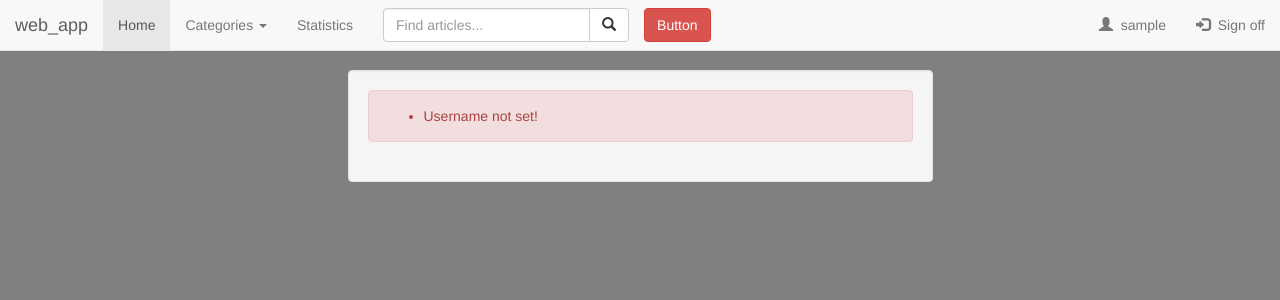
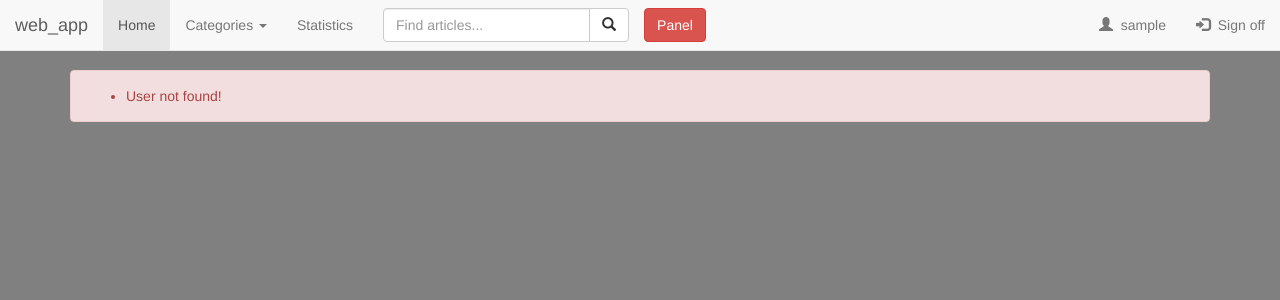
Before and after one commit to tricic/web_app, a PHP site: page /profile.php in a window 1280 px wide. Shown: the top 300 px of the page. Run offline with PHP 8.4, Linux system fonts and the light colour scheme; the visitor is signed in with stand-in values (Sample User, id 1); some libraries are stand-ins or nearby versions.

Commit message:
Minor changes

```diff
--- a/includes/page.header.php
+++ b/includes/page.header.php
@@ -41,10 +41,10 @@
 				</div>
 			</form>
 			<?php
-				if(!empty($_SESSION)) { if($_SESSION['rank_id'] < 3) echo '<button class="btn btn-danger navbar-btn">Button</button>';
+				if(!empty($_SESSION)) { if($_SESSION['rank_id'] < 3) echo '<button class="btn btn-danger navbar-btn">Panel</button>';
 			?>
 				<ul class="nav navbar-nav navbar-right">
-					<li><a href="profile.php?username=<?php echo $_SESSION['username'] ?>"><span class="glyphicon glyphicon-user"></span> &nbsp<?php echo $_SESSION['username'] ?></a></li>
+					<li><a href="profile.php?username=<?= $_SESSION['username'] ?>"><span class="glyphicon glyphicon-user"></span> &nbsp<?= $_SESSION['username'] ?></a></li>
 					<li><a href="signoff.php"><span class="glyphicon glyphicon-log-in"></span> &nbspSign off</a></li>
 				</ul>
 				<?php } else {?>
@@ -92,7 +92,7 @@
     <?php if(!empty($_SESSION)) {
 			if($_SESSION['rank_id'] < 3) echo '<button class="btn btn-danger navbar-btn">Button</button>'; ?>
 		<ul class="nav navbar-nav navbar-right">
-			<li><a href="profile.php?username=<?php echo $_SESSION['username'] ?>"><span class="glyphicon glyphicon-user"></span> &nbsp<?php echo $_SESSION['username'] ?></a></li>
+			<li><a href="profile.php?username=<?= $_SESSION['username'] ?>"><span class="glyphicon glyphicon-user"></span> &nbsp<?= $_SESSION['username'] ?></a></li>
 			<li><a href="signoff.php"><span class="glyphicon glyphicon-log-in"></span> &nbspSign off</a></li>
 		</ul>
     <?php } else {?>
--- a/includes/process.comments.remove.php
+++ b/includes/process.comments.remove.php
@@ -6,7 +6,6 @@ $comment_id = $_POST['id'];
 
 // Server-side protection, checks if POST passed comment username is equal to session username or if session user is admin/mod
 if($_SESSION['username'] == $_POST['username'] || $_SESSION['rank_id'] == 1 || $_SESSION['rank_id'] == 2) {
-
     require_once($_SERVER['DOCUMENT_ROOT'] . '/web_app/includes/connection.admin.php');
     $query = "DELETE FROM comment WHERE comment_id = $comment_id";
     $result = $mysqli->query($query);
@@ -15,5 +14,5 @@ if($_SESSION['username'] == $_POST['username'] || $_SESSION['rank_id'] == 1 || $
         echo "Comment deleted!";
     }
 } else {
-    echo ";)";
+    exit(";)");
 }
--- a/includes/process.profile.php
+++ b/includes/process.profile.php
@@ -1,5 +1,4 @@
 <?php
-include_once('function.alerts.php');
 if(isset($_GET['username']) && !empty($_GET['username'])) {
     $username = $_GET['username'];
 
@@ -10,13 +9,5 @@ if(isset($_GET['username']) && !empty($_GET['username'])) {
 
     if($result->num_rows) {
         $user = $result->fetch_object();
-        // echo "<p><strong>ID:</strong> $user->user_id</p>";
-        // echo "<p><strong>Username:</strong> $user->username</p>";
-        // echo "<p><strong>Rank:</strong> $user->rank</p>";
-        // echo "<p><strong>Joined:</strong> $user->reg_date</p>";
-    } else {
-        danger_alert("User not found!");
     }
-} else {
-    danger_alert("Username not set!");
 }
--- a/index.php
+++ b/index.php
@@ -6,13 +6,14 @@
 <!DOCTYPE html>
 <html lang="en">
     <head>
-        <title></title>
+        <title>web_app</title>
         <meta charset="UTF-8">
         <meta name="viewport" content="width=device-width, initial-scale=1">
         <link rel="stylesheet" href="https://cdnjs.cloudflare.com/ajax/libs/twitter-bootstrap/3.3.7/css/bootstrap.min.css">
         <script src="https://ajax.googleapis.com/ajax/libs/jquery/3.2.0/jquery.min.js"></script>
         <script src="https://maxcdn.bootstrapcdn.com/bootstrap/3.3.7/js/bootstrap.min.js"></script>
         <script src="js/ajax.articles.js"></script>
+        <script src="js/functions.js"></script>
         <style>
             body {
                 background-color: gray;
@@ -34,7 +35,7 @@
             }
         </style>
     </head>
-    <body onload="ajax_last_articles('last-news', 4, 1); ajax_last_articles('last-sport', 4, 2); ajax_last_articles('last-politics', 4, 3); ajax_last_articles('last-tech', 4, 4);">
+    <body onload="load_articles()">
         <?php
             include('includes/page.header.php');
         ?>
--- /dev/null
+++ b/js/functions.js
@@ -0,0 +1,6 @@
+function load_articles() {
+    ajax_last_articles('last-news', 4, 1);
+    ajax_last_articles('last-sport', 4, 2);
+    ajax_last_articles('last-politics', 4, 3);
+    ajax_last_articles('last-tech', 4, 4);
+}
--- a/profile.php
+++ b/profile.php
@@ -1,11 +1,12 @@
 <?php
     include('includes/class.session.php');
     Session::check();
+    include('includes/process.profile.php');
 ?>
 <!DOCTYPE html>
 <html lang="en">
     <head>
-        <title></title>
+        <title><?php if(isset($user)) echo $user->username; else echo "User not found..."; ?></title>
         <meta charset="UTF-8">
         <meta name="viewport" content="width=device-width, initial-scale=1">
         <link rel="stylesheet" href="https://cdnjs.cloudflare.com/ajax/libs/twitter-bootstrap/3.3.7/css/bootstrap.min.css">
@@ -14,10 +15,7 @@
         <style>
             body {
                 background-color: gray;
-                padding-top: 55px;
-            }
-            #profile {
-                margin-top: 15px;
+                padding-top: 70px;
             }
             #profile img {
                 width: 150px;
@@ -34,24 +32,26 @@
             include('includes/page.header.php');
         ?>
         <div class="container">
+            <?php
+                if(isset($user)) {
+            ?>
             <div id="profile"class="row">
                 <div class="col-xs-8 col-xs-offset-2 col-md-6 col-md-offset-3 well">
-                    <?php
-                        include('includes/process.profile.php');
-                        if(isset($user)) {
-                    ?>
-                        <img src="images/<?php echo $user->gender ?>_avatar.png" class="img-circle">
+                        <img src="images/<?= $user->gender ?>_avatar.png" class="img-circle">
                         <div id="profile-info">
-                            <p><strong>ID:</strong> <?php echo $user->user_id ?></p>
-                            <p><strong>Username:</strong> <?php echo $user->username ?></p>
-                            <p><strong>Rank:</strong> <?php echo $user->rank ?></p>
-                            <p><strong>Joined:</strong> <?php echo $user->reg_date ?></p>
+                            <p><strong>ID:</strong> <?= $user->user_id ?></p>
+                            <p><strong>Username:</strong> <?= $user->username ?></p>
+                            <p><strong>Rank:</strong> <?= $user->rank ?></p>
+                            <p><strong>Joined:</strong> <?= $user->reg_date ?></p>
                         </div>
-                    <?php
-                        }
-                    ?>
                 </div>
             </div>
+            <?php
+                } else {
+                    include_once('includes/function.alerts.php');
+                    danger_alert("User not found!");
+                }
+            ?>
         </div>
     </body>
 </html>
--- a/search.php
+++ b/search.php
@@ -6,7 +6,7 @@
 <!DOCTYPE html>
 <html lang="en">
     <head>
-        <title></title>
+        <title>Search: <?= $_GET['text'] ?></title>
         <meta charset="UTF-8">
         <meta name="viewport" content="width=device-width, initial-scale=1">
         <link rel="stylesheet" href="https://cdnjs.cloudflare.com/ajax/libs/twitter-bootstrap/3.3.7/css/bootstrap.min.css">
```
Also changed, not shown: article.php (+9 -7 lines), includes/process.article.get.php (+0 -8 lines), includes/process.article.list.php (+4 -4 lines), includes/process.comments.add.php (+9 -11 lines), includes/process.comments.php (+6 -6 lines).
